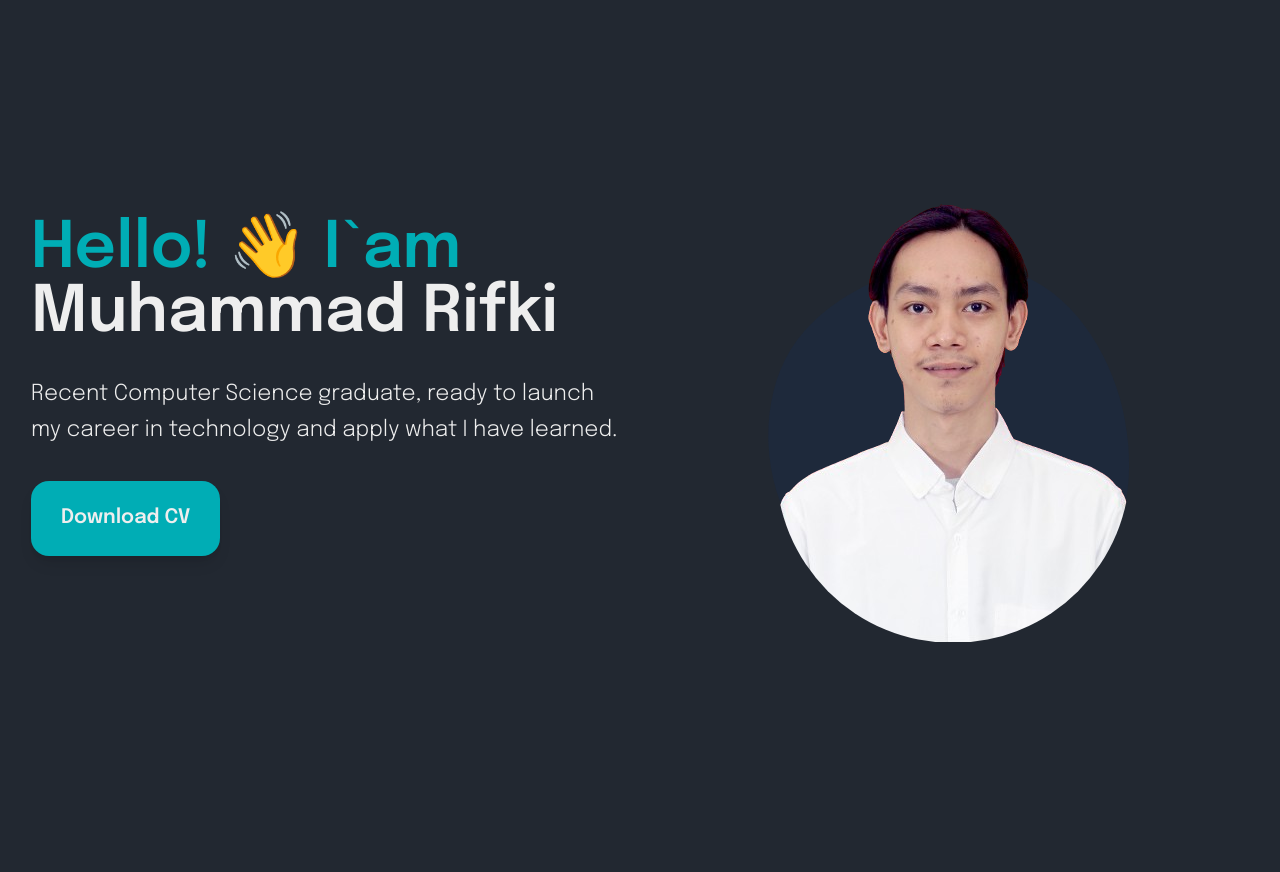
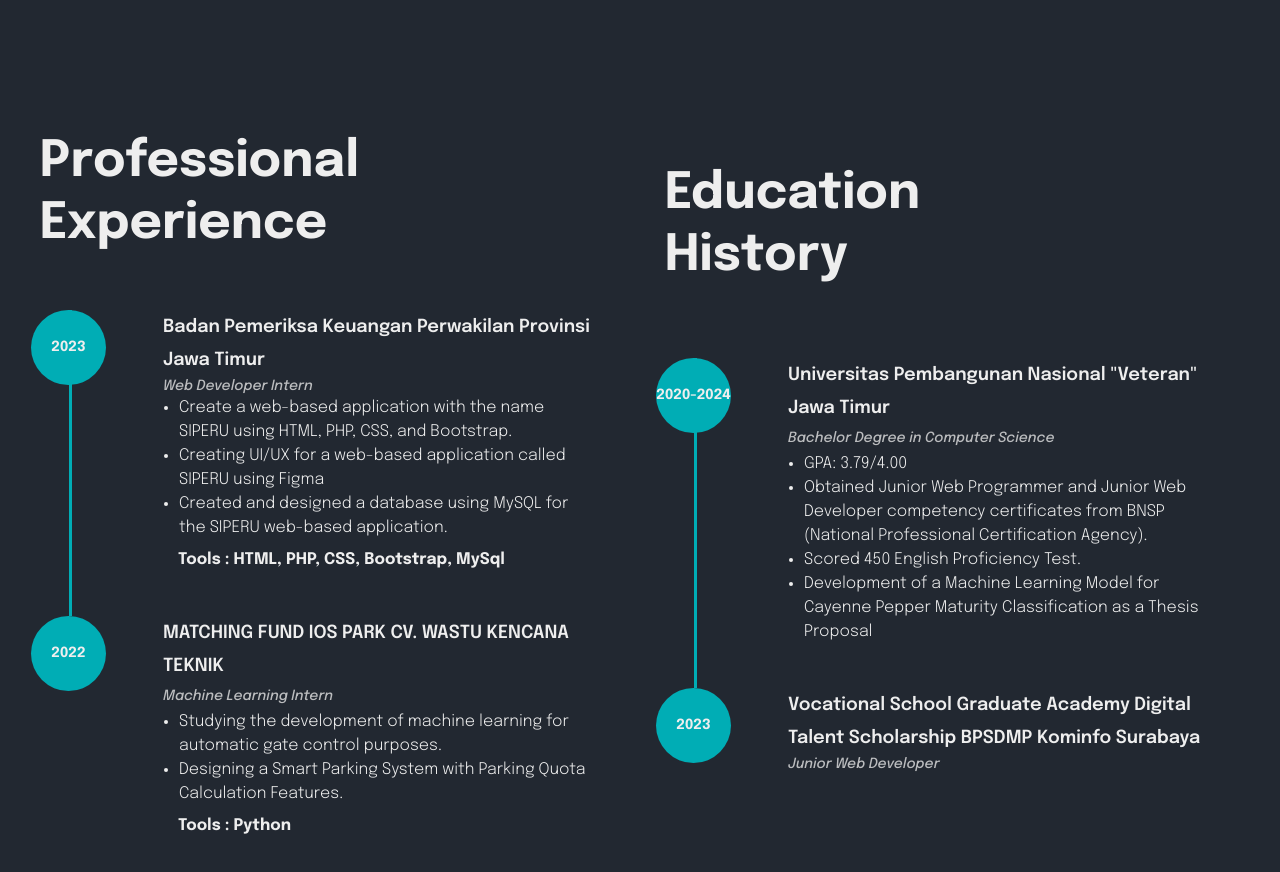
Before and after one commit to rifkibahrul/portofolio, a React (Vite) app: page / in a window 1280 px wide. Shown: the part 1080-1952 px from the top of the page. Before the commit the page ends 1723 px from the top, so only its background shows below. Built offline with nearby package versions, Linux system fonts and the light colour scheme.

Commit message:
Experience

```diff
--- a/src/components/App.jsx
+++ b/src/components/App.jsx
@@ -1,6 +1,7 @@
 import Navbar from "./navbar/Navbar.jsx";
 import Hero from "./hero/Hero.jsx";
 import About from "./about/About.jsx";
+import Experience from "./experience/Experience.jsx";
 
 function App() {
     return (
@@ -9,6 +10,7 @@
             <main className="max-w-[1920px] mx-auto overflow-hidden">
                 <Hero />
                 <About />
+                <Experience />
                 <Hero />
             </main>
         </>
--- a/src/components/about/RightAbout.jsx
+++ b/src/components/about/RightAbout.jsx
@@ -19,7 +19,7 @@
                 you.
             </p>
             {/* Icons */}
-            <div className="flex flex-row items-center gap-2">
+            <div className="flex flex-row items-center gap-2 justify-end">
                 <a
                     href="https://www.instagram.com/rrifki11"
                     target="_blank"
--- /dev/null
+++ b/src/components/experience/Experience.jsx
@@ -0,0 +1,20 @@
+import LeftContent from "./LeftContent";
+import RightContent from "./RightContent";
+
+function Experience() {
+    return (
+        <section className="relative z-20 pt-36">
+            <div className="container mx-auto">
+                <div className="flex flex-wrap flex-col lg:flex-row">
+                        {/* Left Content */}
+                        <LeftContent />
+
+                        {/* Right Content */}
+                        <RightContent />
+                </div>
+            </div>
+        </section>
+    );
+}
+
+export default Experience;
--- /dev/null
+++ b/src/components/experience/LeftContent.jsx
@@ -0,0 +1,79 @@
+function LeftContent() {
+    return (
+        <div className="w-full px-4 lg:w-1/2">
+            <div className="max-w-xl mx-auto mb-8">
+                <h2 className="h2 font-bold text-primary">
+                    Professional <span className="">Experience</span>
+                </h2>
+            </div>
+
+            {/* Timeline */}
+            <div className="timeline">
+                <div className="experience__experience timeline-wrapper">
+                    <div className="timeline-yr">
+                        <span>2023</span>
+                    </div>
+                    <div className="timeline-info">
+                        <span className="text-lg font-semibold text-color4">
+                            Badan Pemeriksa Keuangan Perwakilan Provinsi Jawa
+                            Timur
+                        </span>
+                        <h3 className="font-medium text-sm text-color4 italic opacity-75">
+                            Web Developer Intern
+                        </h3>
+                        <ul className="list-disc ml-4">
+                            <li className="text-base font-light text-color4">
+                                Create a web-based application with the name
+                                SIPERU using HTML, PHP, CSS, and Bootstrap.
+                            </li>
+                            <li className="text-base font-light text-color4">
+                                Creating UI/UX for a web-based application
+                                called SIPERU using Figma
+                            </li>
+                            <li className="text-base font-light text-color4">
+                                Created and designed a database using MySQL for
+                                the SIPERU web-based application.
+                            </li>
+                        </ul>
+                        <h3 className="text-[16px] font-bold ml-[15px] text-color4 mt-2">
+                            Tools :
+                            <span className="text-color3">
+                                {" "}
+                                HTML, PHP, CSS, Bootstrap, MySql
+                            </span>
+                        </h3>
+                    </div>
+                </div>
+                <div className="experience__experience timeline-wrapper">
+                    <div className="timeline-yr">
+                        <span>2022</span>
+                    </div>
+
+                    <div className="timeline-info">
+                        <span className="text-lg font-semibold text-color4">
+                            MATCHING FUND IOS PARK CV. WASTU KENCANA TEKNIK
+                        </span>
+                        <h3 className="font-medium text-sm text-color4 italic opacity-75 mt-1 mb-1">
+                            Machine Learning Intern
+                        </h3>
+                        <ul className="list-disc ml-4">
+                            <li className="text-base font-light text-color4">
+                                Studying the development of machine learning for
+                                automatic gate control purposes.
+                            </li>
+                            <li className="text-base font-light text-color4">
+                                Designing a Smart Parking System with Parking
+                                Quota Calculation Features.
+                            </li>
+                        </ul>
+                        <h3 className="text-[16px] font-bold ml-[15px] text-color4 mt-2">
+                            Tools : <span className="text-color3">Python</span>
+                        </h3>
+                    </div>
+                </div>
+            </div>
+        </div>
+    );
+}
+
+export default LeftContent;
--- /dev/null
+++ b/src/components/experience/RightContent.jsx
@@ -0,0 +1,64 @@
+function RightContent() {
+    return (
+        <div className="w-full px-4 lg:w-1/2">
+            <div className="max-w-xl mx-auto mb-12">
+                <h2 className="h2 font-bold mt-8 lg:w-1/2">
+                    Education History
+                </h2>
+            </div>
+
+            {/* Timeline */}
+            <div className="timeline">
+                <div className="experience__experience timeline-wrapper">
+                    <div className="timeline-yr">
+                        <span>2020-2024</span>
+                    </div>
+                    <div className="timeline-info">
+                        <span className="text-lg font-semibold text-color4">
+                            Universitas Pembangunan Nasional "Veteran" Jawa
+                            Timur
+                        </span>
+                        <h3 className="font-medium text-sm text-color4 italic opacity-75 mt-1 mb-1">
+                            Bachelor Degree in Computer Science
+                        </h3>
+                        <ul className="list-disc ml-4">
+                            <li className="text-base font-light text-color4">
+                                GPA: 3.79/4.00
+                            </li>
+                            <li className="text-base font-light text-color4">
+                                Obtained Junior Web Programmer and Junior Web
+                                Developer competency certificates from BNSP
+                                (National Professional Certification Agency).
+                            </li>
+                            <li className="text-base font-light text-color4">
+                                Scored 450 English Proficiency Test.
+                            </li>
+                            <li className="text-base font-light text-color4">
+                                Development of a Machine Learning Model for
+                                Cayenne Pepper Maturity Classification as a
+                                Thesis Proposal
+                            </li>
+                        </ul>
+                    </div>
+                </div>
+
+                <div className="experience__experience timeline-wrapper">
+                    <div className="timeline-yr">
+                        <span>2023</span>
+                    </div>
+                    <div className="timeline-info">
+                        <span className="text-lg font-semibold text-color4">
+                            Vocational School Graduate Academy Digital Talent
+                        Scholarship BPSDMP Kominfo Surabaya
+                        </span>
+                        <h3 className="font-medium text-sm text-color4 italic opacity-75">
+                            Junior Web Developer
+                        </h3>
+                    </div>
+                </div>
+            </div>
+        </div>
+    );
+}
+
+export default RightContent;
--- a/src/index.css
+++ b/src/index.css
@@ -81,6 +81,35 @@
     @apply w-11 h-11 border border-lighDark hover:bg-accent hover:text-lighDark rounded-full flex justify-center items-center;
 }
 
+.timeline-wrapper {
+    @apply relative py-[22px];
+}
+
+.timeline-wrapper:last-child::before {
+    @apply h-0;
+}
+
+.timeline-wrapper::before {
+    content: "";
+    @apply w-[3px] h-full absolute left-[38px] bg-accent;
+}
+
+.timeline-yr {
+    @apply rounded-full bg-accent absolute w-[75px] h-[75px] text-center flex items-center justify-center;
+}
+
+.timeline-yr span {
+    @apply text-primary text-sm font-bold whitespace-nowrap leading-normal;
+}
+
+.timeline-info {
+    @apply inline-block align-top  max-w-[432px] ml-[6em];
+}
+
+.timeline-info small {
+    @apply text-primary text-base font-bold;
+}
+
 /* a {
   font-weight: 500;
   color: #646cff;
```
